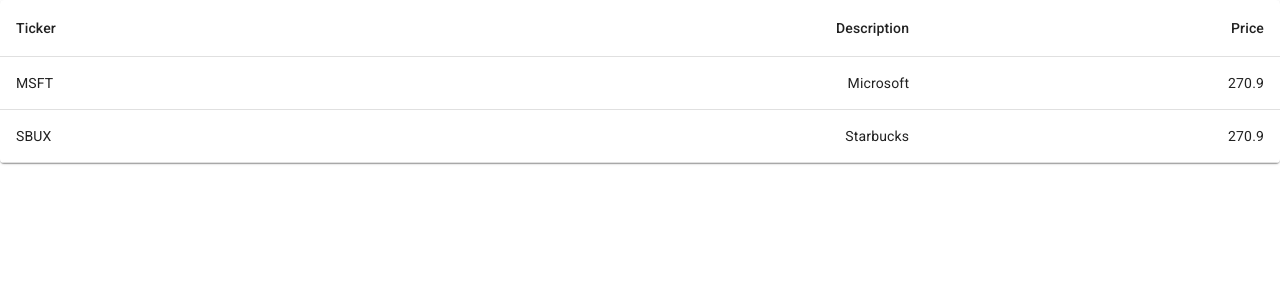
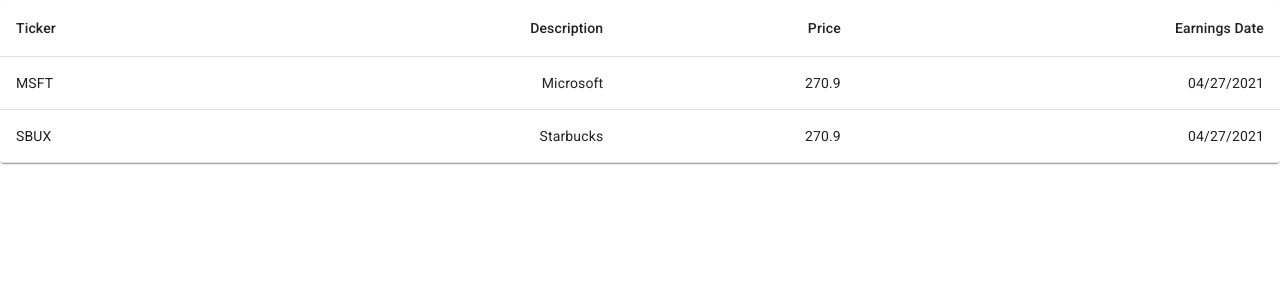
Before and after one commit to mattcam3r0n/calls, a React (Create React App) app: page / in a window 1280 px wide. Shown: the top 300 px of the page. Built offline with nearby package versions, Linux system fonts and the light colour scheme.

Commit message:
Add moment Add earnings date to positions table

```diff
--- a/package.json
+++ b/package.json
@@ -8,6 +8,7 @@
     "@testing-library/jest-dom": "^4.2.4",
     "@testing-library/react": "^9.5.0",
     "@testing-library/user-event": "^7.2.1",
+    "moment": "^2.29.1",
     "react": "^17.0.2",
     "react-dom": "^17.0.2",
     "react-redux": "^7.2.4",
--- a/src/features/positions/Positions.js
+++ b/src/features/positions/Positions.js
@@ -11,6 +11,7 @@
 import TableHead from '@material-ui/core/TableHead';
 import TableRow from '@material-ui/core/TableRow';
 import Paper from '@material-ui/core/Paper';
+import moment from 'moment';
 
 const useStyles = makeStyles({
   table: {
@@ -35,6 +36,7 @@
             <TableCell>Ticker</TableCell>
             <TableCell align="right">Description</TableCell>
             <TableCell align="right">Price</TableCell>
+            <TableCell align="right">Earnings Date</TableCell>
           </TableRow>
         </TableHead>
         <TableBody>
@@ -45,6 +47,7 @@
               </TableCell>
               <TableCell align="right">{row.displayName}</TableCell>
               <TableCell align="right">{row.regularMarketPrice}</TableCell>
+              <TableCell align="right">{moment(new Date(row.earningsTimestamp * 1000)).format('MM/DD/YYYY')}</TableCell>
             </TableRow>
           ))}
         </TableBody>
```
Also changed, not shown: 1 other file (tests, documents, lock files or other folders).
